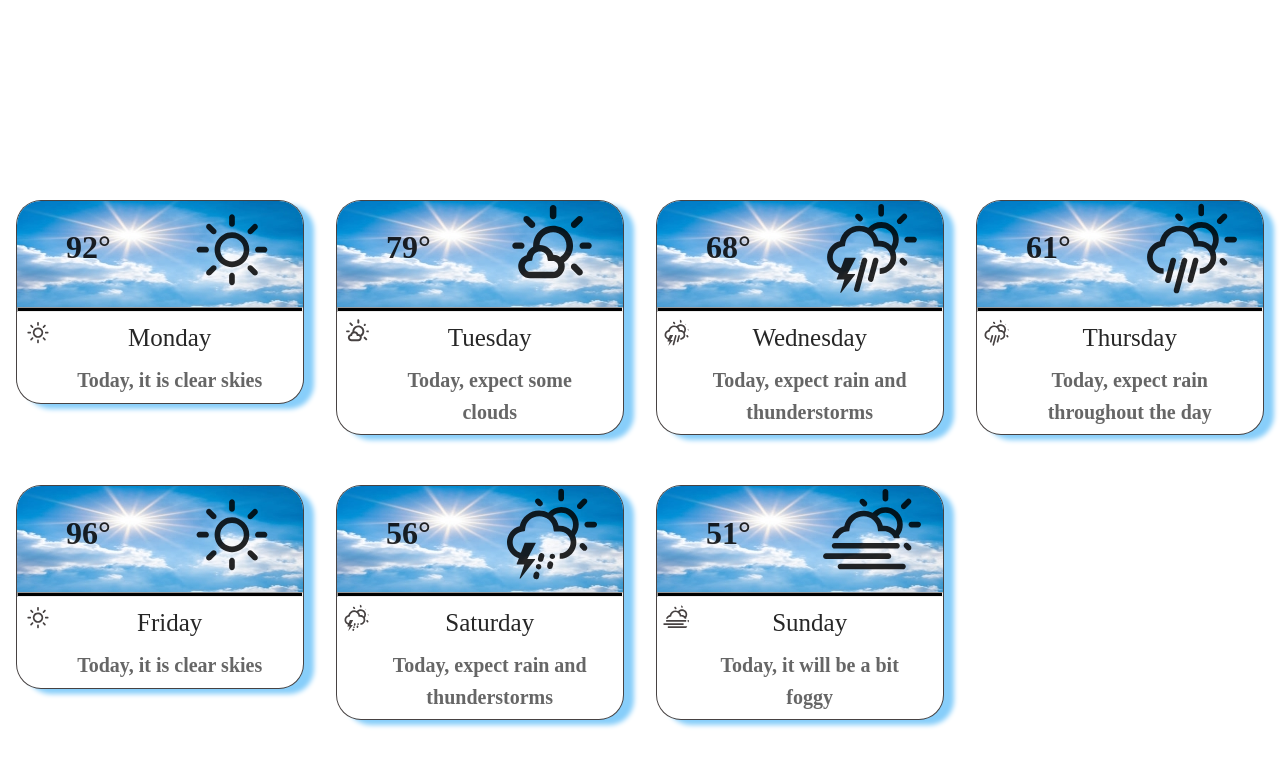
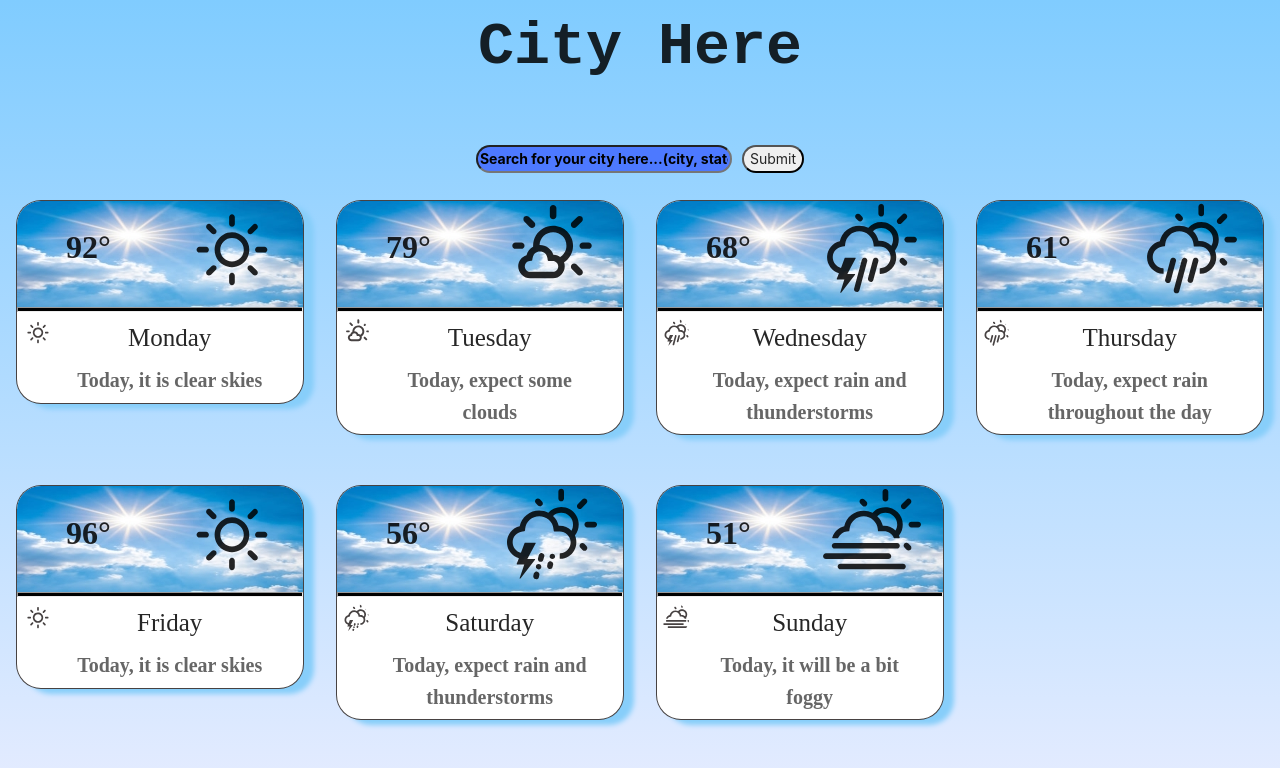
Before and after one commit to Stark-program/weather-app, a React (Create React App) app: page / in a window 1280 px wide. Shown: the top 768 px of the page. Built offline with nearby package versions, Linux system fonts and the light colour scheme.

Commit message:
added header, input search field, and background

```diff
--- a/package.json
+++ b/package.json
@@ -11,6 +11,7 @@
     "react": "^17.0.2",
     "react-dom": "^17.0.2",
     "react-icons": "^4.2.0",
+    "react-rain-animation": "^1.0.4",
     "react-router-dom": "^5.2.0",
     "react-scripts": "4.0.3",
     "web-vitals": "^1.0.1"
--- a/src/Pages/App.css
+++ b/src/Pages/App.css
@@ -6,6 +6,7 @@
   bottom: 0;
   right: 0;
   overflow: auto;
+  background: linear-gradient(to bottom, #80ccff 0%, #e6ecff 100%);
 }
 
 @media (prefers-reduced-motion: no-preference) {
@@ -18,6 +19,27 @@
   position: absolute;
   top: 25%;
   width: 100%;
+}
+.city-search-div {
+  margin-top: 4%;
+}
+.city-header {
+  font-size: 60px;
+  font-family: "Courier New", Courier, monospace;
+  font-weight: bold;
+}
+.city-search-btn {
+  border-radius: 25px;
+}
+.city-search-input {
+  background-color: #4d79ff;
+  width: 20%;
+  margin-right: 10px;
+  border-radius: 25px;
+  font-weight: bold;
+}
+::placeholder {
+  color: black;
 }
 .App-link {
   color: #61dafb;
--- a/src/Pages/weather_days.js
+++ b/src/Pages/weather_days.js
@@ -1,13 +1,10 @@
+import React from "react";
+import ReactRain from "react-rain-animation";
+import "react-rain-animation/lib/style.css";
 import "./App.css";
 import { Card, Avatar } from "antd";
 import { Row, Col } from "antd";
 import "antd/dist/antd.css";
-import {
-  EditOutlined,
-  EllipsisOutlined,
-  SettingOutlined,
-} from "@ant-design/icons";
-import sunnyDay from "../images/sunnySky.jpg";
 import { WiDayFog, WiDaySunny } from "react-icons/wi";
 import { WiDaySleetStorm } from "react-icons/wi";
 import { WiDayRain } from "react-icons/wi";
@@ -19,27 +16,29 @@ const { Meta } = Card;
 function Days() {
   return (
     <div className="App">
+      <h1 className="city-header">City Here</h1>
+      <div className="city-search-div">
+        <form className="search-form">
+          <label>
+            <input
+              type="text"
+              className="city-search-input"
+              placeholder="Search for your city here...(city, state)"
+            />
+          </label>
+          <input type="submit" value="Submit" className="city-search-btn" />
+        </form>
+      </div>
       <div className="both-rows">
         <Row>
           <Col span={6}>
             <Card
               className="weather-card grow"
-              // cover={
-              //   <img className="weather-image" alt="example" src={sunnyDay} />
-              // }
-              // // actions={[
-              // //   <SettingOutlined key="setting" />,
-              // //   <EditOutlined key="edit" />,
-              // //   <EllipsisOutlined key="ellipsis" />,
-              // // ]}
               onClick={() => alert("hello World")}
             >
               <Row className="row-background">
                 <Col span={12}>
-                  <div className="temperature">
-                    92{"\u00B0"}
-                    {/* <img className="background-temp-image" src={sunnyDay}></img> */}
-                  </div>
+                  <div className="temperature">92{"\u00B0"}</div>
                 </Col>
                 <Col span={12} className="vl">
                   <div className="image-section">
@@ -62,22 +61,11 @@ function Days() {
             <Col span={6}>
               <Card
                 className="weather-card grow"
-                // cover={
-                //   <img className="weather-image" alt="example" src={sunnyDay} />
-                // }
-                // // actions={[
-                // //   <SettingOutlined key="setting" />,
-                // //   <EditOutlined key="edit" />,
-                // //   <EllipsisOutlined key="ellipsis" />,
-                // // ]}
                 onClick={() => alert("hello World")}
               >
                 <Row className="row-background">
                   <Col span={12}>
-                    <div className="temperature">
-                      79{"\u00B0"}
-                      {/* <img className="background-temp-image" src={sunnyDay}></img> */}
-                    </div>
+                    <div className="temperature">79{"\u00B0"}</div>
                   </Col>
                   <Col span={12} className="vl">
                     <div className="image-section">
@@ -105,22 +93,11 @@ function Days() {
             <Col span={6}>
               <Card
                 className="weather-card grow"
-                // cover={
-                //   <img className="weather-image" alt="example" src={sunnyDay} />
-                // }
-                // // actions={[
-                // //   <SettingOutlined key="setting" />,
-                // //   <EditOutlined key="edit" />,
-                // //   <EllipsisOutlined key="ellipsis" />,
-                // // ]}
                 onClick={() => alert("hello World")}
               >
                 <Row className="row-background">
                   <Col span={12}>
-                    <div className="temperature">
-                      68{"\u00B0"}
-                      {/* <img className="background-temp-image" src={sunnyDay}></img> */}
-                    </div>
+                    <div className="temperature">68{"\u00B0"}</div>
                   </Col>
                   <Col span={12} className="vl">
                     <div className="image-section">
@@ -145,22 +122,11 @@ function Days() {
           <Col span={6}>
             <Card
               className="weather-card grow"
-              // cover={
-              //   <img className="weather-image" alt="example" src={sunnyDay} />
-              // }
-              // // actions={[
-              // //   <SettingOutlined key="setting" />,
-              // //   <EditOutlined key="edit" />,
-              // //   <EllipsisOutlined key="ellipsis" />,
-              // // ]}
               onClick={() => alert("hello World")}
             >
               <Row className="row-background">
                 <Col span={12}>
-                  <div className="temperature">
-                    61{"\u00B0"}
-                    {/* <img className="background-temp-image" src={sunnyDay}></img> */}
-                  </div>
+                  <div className="temperature">61{"\u00B0"}</div>
                 </Col>
                 <Col span={12} className="vl">
                   <div className="image-section">
@@ -184,14 +150,6 @@ function Days() {
           <Col span={6}>
             <Card
               className="weather-card grow"
-              // cover={
-              //   <img className="weather-image" alt="example" src={sunnyDay} />
-              // }
-              // // actions={[
-              // //   <SettingOutlined key="setting" />,
-              // //   <EditOutlined key="edit" />,
-              // //   <EllipsisOutlined key="ellipsis" />,
-              // // ]}
               onClick={() => alert("hello World")}
             >
               <Row className="row-background">
@@ -218,22 +176,11 @@ function Days() {
           <Col span={6}>
             <Card
               className="weather-card grow"
-              // cover={
-              //   <img className="weather-image" alt="example" src={sunnyDay} />
-              // }
-              // // actions={[
-              // //   <SettingOutlined key="setting" />,
-              // //   <EditOutlined key="edit" />,
-              // //   <EllipsisOutlined key="ellipsis" />,
-              // // ]}
               onClick={() => alert("hello World")}
             >
               <Row className="row-background">
                 <Col span={12}>
-                  <div className="temperature">
-                    56{"\u00B0"}
-                    {/* <img className="background-temp-image" src={sunnyDay}></img> */}
-                  </div>
+                  <div className="temperature">56{"\u00B0"}</div>
                 </Col>
                 <Col span={12} className="vl">
                   <div className="image-section">
@@ -257,22 +204,11 @@ function Days() {
           <Col span={6}>
             <Card
               className="weather-card grow"
-              // cover={
-              //   <img className="weather-image" alt="example" src={sunnyDay} />
-              // }
-              // // actions={[
-              // //   <SettingOutlined key="setting" />,
-              // //   <EditOutlined key="edit" />,
-              // //   <EllipsisOutlined key="ellipsis" />,
-              // // ]}
               onClick={() => alert("hello World")}
             >
               <Row className="row-background">
                 <Col span={12}>
-                  <div className="temperature">
-                    51{"\u00B0"}
-                    {/* <img className="background-temp-image" src={sunnyDay}></img> */}
-                  </div>
+                  <div className="temperature">51{"\u00B0"}</div>
                 </Col>
                 <Col span={12} className="vl">
                   <div className="image-section">
```
Also changed, not shown: 1 other file (tests, documents, lock files or other folders).
